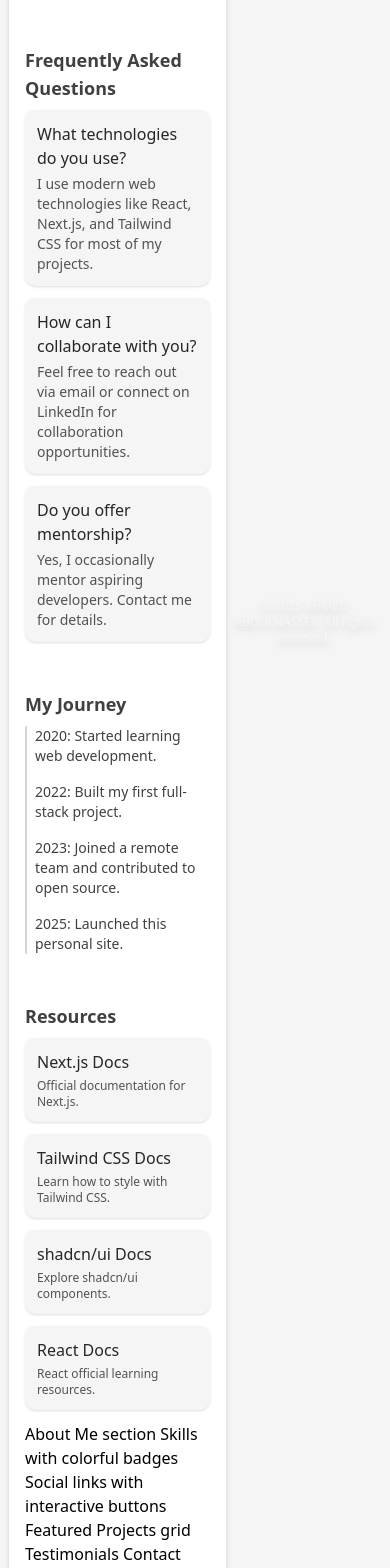
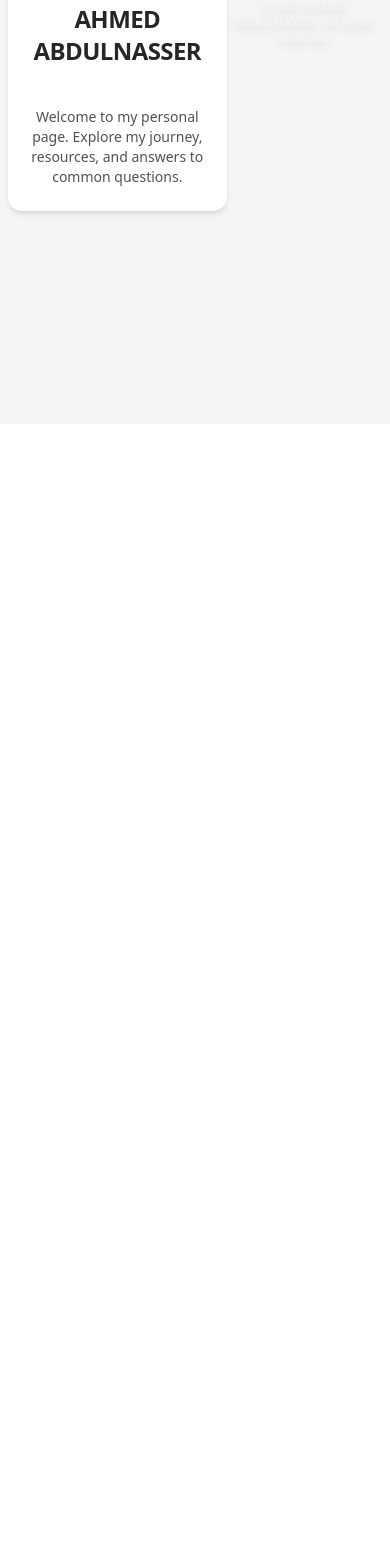
Before and after one commit to a7med-alshatebi/Personal-Link-in-Bio-Page, a Next.js app: page / in a window 390 px wide. Shown: the part 420-1988 px from the top of the page. After the commit the page ends 844 px from the top, so only its background shows below. Built offline with nearby package versions, Linux system fonts and the light colour scheme.

Commit message:
improved small screens respomsiveness & refine a calim modren design

```diff
--- a/src/app/page.tsx
+++ b/src/app/page.tsx
@@ -7,7 +7,7 @@ import Image from "next/image";
 export default function Home() {
   return (
     <div className="min-h-screen flex items-center justify-center bg-neutral-100 dark:bg-neutral-900 px-2 py-4 sm:px-4 sm:py-10">
-      <div className="relative flex flex-col items-center gap-8 w-full max-w-xl sm:max-w-xl bg-white dark:bg-neutral-900 rounded-xl shadow-md border border-neutral-200 dark:border-neutral-800 p-4 pt-8 sm:p-8 sm:pt-12 animate-fade-in">
+  <div className="relative flex flex-col items-center gap-8 w-full max-w-xl sm:max-w-xl bg-white dark:bg-neutral-900 rounded-xl shadow-md p-4 pt-8 sm:p-8 sm:pt-12 animate-fade-in">
         <div className="relative">
           <Image
             src="/link-in-bio-pic.jpeg"
@@ -19,71 +19,11 @@ export default function Home() {
         </div>
   <h1 className="text-2xl sm:text-3xl font-bold text-neutral-800 dark:text-neutral-100 tracking-tight mb-2 text-center">AHMED ABDULNASSER</h1>
   <p className="text-center text-sm sm:text-base text-neutral-600 dark:text-neutral-300 font-normal mb-2">Welcome to my personal page. Explore my journey, resources, and answers to common questions.</p>
-        {/* FAQ Section */}
-  <section className="w-full mt-4">
-          <h2 className="text-lg font-semibold text-neutral-700 dark:text-neutral-200 mb-2">Frequently Asked Questions</h2>
-          <ul className="space-y-3">
-            <li className="bg-neutral-100 dark:bg-neutral-800 rounded-lg p-3 sm:p-4 shadow-sm">
-              <span className="font-medium text-neutral-800 dark:text-neutral-100">What technologies do you use?</span>
-              <p className="text-neutral-600 dark:text-neutral-300 text-sm mt-1">I use modern web technologies like React, Next.js, and Tailwind CSS for most of my projects.</p>
-            </li>
-            <li className="bg-neutral-100 dark:bg-neutral-800 rounded-lg p-3 sm:p-4 shadow-sm">
-              <span className="font-medium text-neutral-800 dark:text-neutral-100">How can I collaborate with you?</span>
-              <p className="text-neutral-600 dark:text-neutral-300 text-sm mt-1">Feel free to reach out via email or connect on LinkedIn for collaboration opportunities.</p>
-            </li>
-            <li className="bg-neutral-100 dark:bg-neutral-800 rounded-lg p-3 sm:p-4 shadow-sm">
-              <span className="font-medium text-neutral-800 dark:text-neutral-100">Do you offer mentorship?</span>
-              <p className="text-neutral-600 dark:text-neutral-300 text-sm mt-1">Yes, I occasionally mentor aspiring developers. Contact me for details.</p>
-            </li>
-          </ul>
-        </section>
 
-        {/* Timeline Section */}
-  <section className="w-full mt-4">
-          <h2 className="text-lg font-semibold text-neutral-700 dark:text-neutral-200 mb-2">My Journey</h2>
-          <ol className="border-l-2 border-neutral-300 dark:border-neutral-700 pl-2 sm:pl-4 space-y-4">
-            <li>
-              <div className="text-sm text-neutral-700 dark:text-neutral-300">2020: Started learning web development.</div>
-            </li>
-            <li>
-              <div className="text-sm text-neutral-700 dark:text-neutral-300">2022: Built my first full-stack project.</div>
-            </li>
-            <li>
-              <div className="text-sm text-neutral-700 dark:text-neutral-300">2023: Joined a remote team and contributed to open source.</div>
-            </li>
-            <li>
-              <div className="text-sm text-neutral-700 dark:text-neutral-300">2025: Launched this personal site.</div>
-            </li>
-          </ol>
-        </section>
 
-        {/* Resources Section */}
-  <section className="w-full mt-4">
-          <h2 className="text-lg font-semibold text-neutral-700 dark:text-neutral-200 mb-2">Resources</h2>
-          <ul className="grid grid-cols-1 sm:grid-cols-2 gap-3">
-            <li className="bg-neutral-100 dark:bg-neutral-800 rounded-lg p-3 sm:p-4 shadow-sm">
-              <a href="https://nextjs.org/docs" target="_blank" rel="noopener noreferrer" className="font-medium text-neutral-800 dark:text-neutral-100 hover:underline">Next.js Docs</a>
-              <p className="text-neutral-600 dark:text-neutral-300 text-xs mt-1">Official documentation for Next.js.</p>
-            </li>
-            <li className="bg-neutral-100 dark:bg-neutral-800 rounded-lg p-3 sm:p-4 shadow-sm">
-              <a href="https://tailwindcss.com/docs" target="_blank" rel="noopener noreferrer" className="font-medium text-neutral-800 dark:text-neutral-100 hover:underline">Tailwind CSS Docs</a>
-              <p className="text-neutral-600 dark:text-neutral-300 text-xs mt-1">Learn how to style with Tailwind CSS.</p>
-            </li>
-            <li className="bg-neutral-100 dark:bg-neutral-800 rounded-lg p-3 sm:p-4 shadow-sm">
-              <a href="https://ui.shadcn.com/docs" target="_blank" rel="noopener noreferrer" className="font-medium text-neutral-800 dark:text-neutral-100 hover:underline">shadcn/ui Docs</a>
-              <p className="text-neutral-600 dark:text-neutral-300 text-xs mt-1">Explore shadcn/ui components.</p>
-            </li>
-            <li className="bg-neutral-100 dark:bg-neutral-800 rounded-lg p-3 sm:p-4 shadow-sm">
-              <a href="https://react.dev/learn" target="_blank" rel="noopener noreferrer" className="font-medium text-neutral-800 dark:text-neutral-100 hover:underline">React Docs</a>
-              <p className="text-neutral-600 dark:text-neutral-300 text-xs mt-1">React official learning resources.</p>
-            </li>About Me section
-Skills with colorful badges
-Social links with interactive buttons
-Featured Projects grid
-Testimonials
-Contact form
-          </ul>
-        </section>
+
+
+
       </div>
       <footer className="mt-10 text-xs text-neutral-100 dark:text-neutral-400 text-center drop-shadow-lg">
         &copy; {new Date().getFullYear()} AHMED ABDULNASSER. All rights reserved.
```
